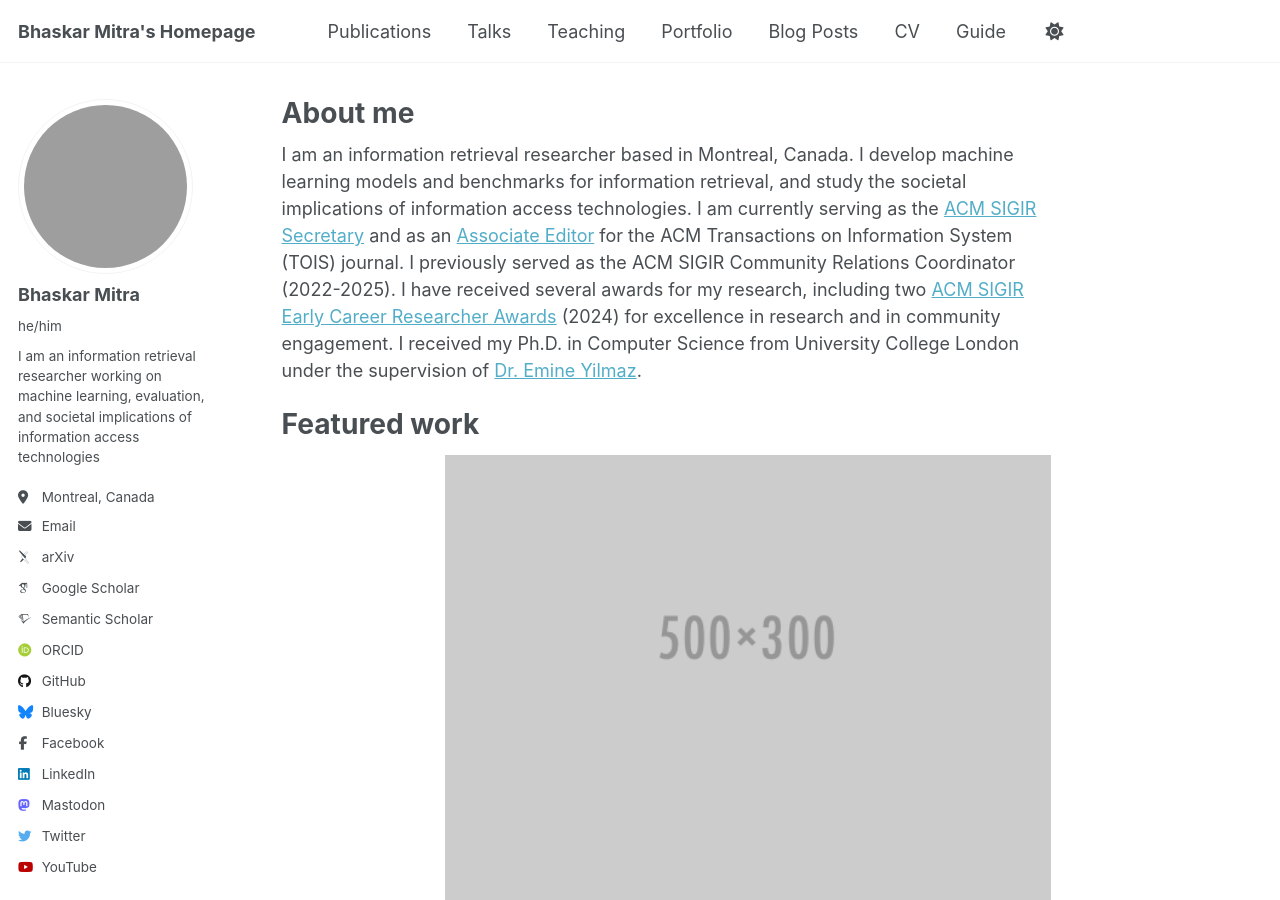
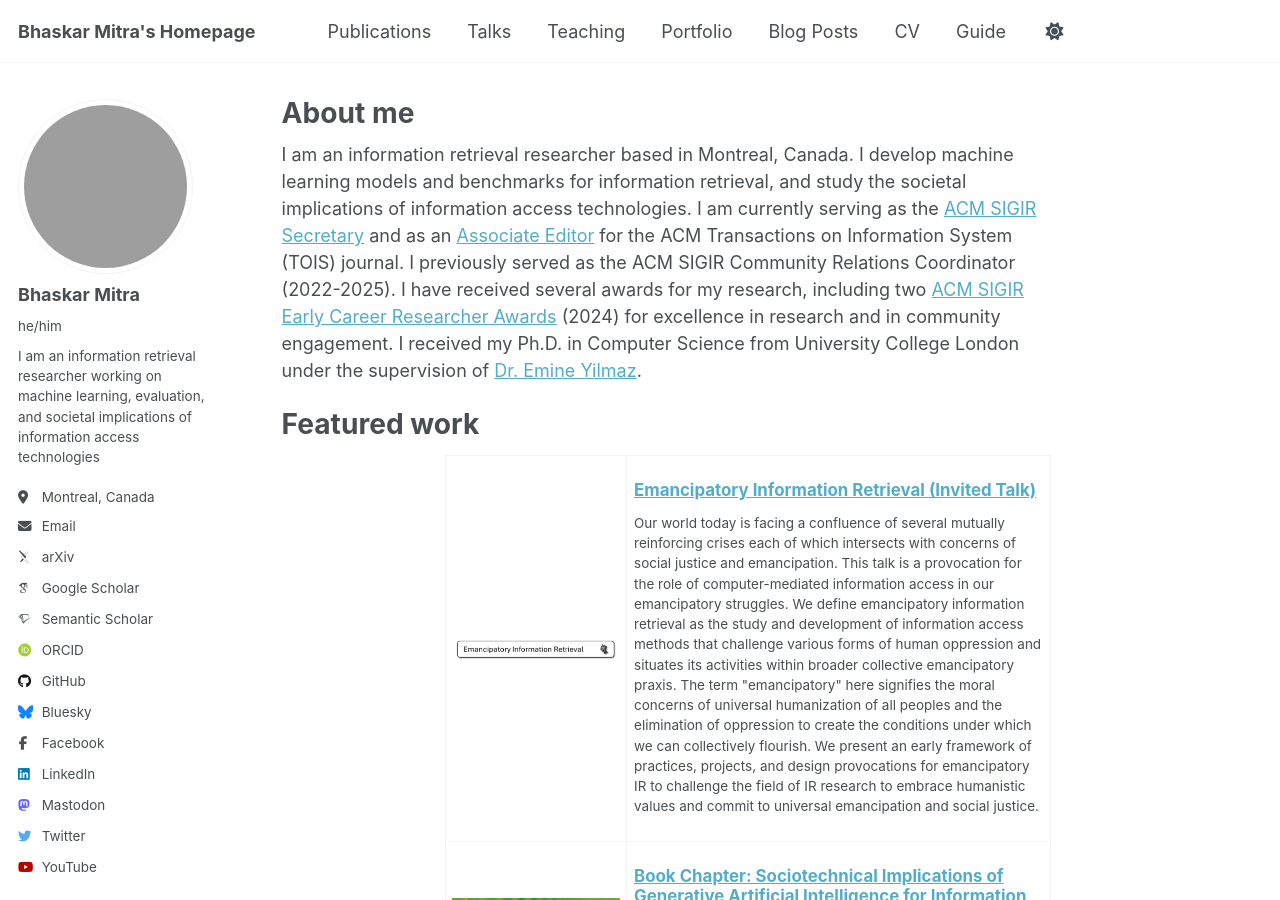
Before and after one commit to bhaskar-mitra/bhaskar-mitra.github.io, a Jekyll site: the page built from _pages/about.md, in a window 1280 px wide and 900 px high. Built offline with Jekyll 4.4.1, drawn with Linux system fonts in a browser that asks for light colours; some web fonts are replaced; grey boxes are pictures that could not be loaded.

Commit message:
Update about.md

```diff
--- a/_pages/about.md
+++ b/_pages/about.md
@@ -17,12 +17,10 @@
 Featured work
 ======
 
-<div class="archive" width="100%">
-  <img src="/images/500x300.png" width="100%"/>
-  <article class="archive__item" itemscope itemtype="http://schema.org/CreativeWork" width="100%">
-    <img src="/images/500x300.png" width="100%"/>
-    <table border="0" width="100%">
-      <tr width="100%">
+<div class="archive">
+  <article class="archive__item" itemscope itemtype="http://schema.org/CreativeWork">
+    <table border="0">
+      <tr>
         <td width="30%"><img src="/images/emancipatory-ir-2-655x368.png" /></td>
         <td>
           <h2 class="archive__item-title" itemprop="headline">
```
